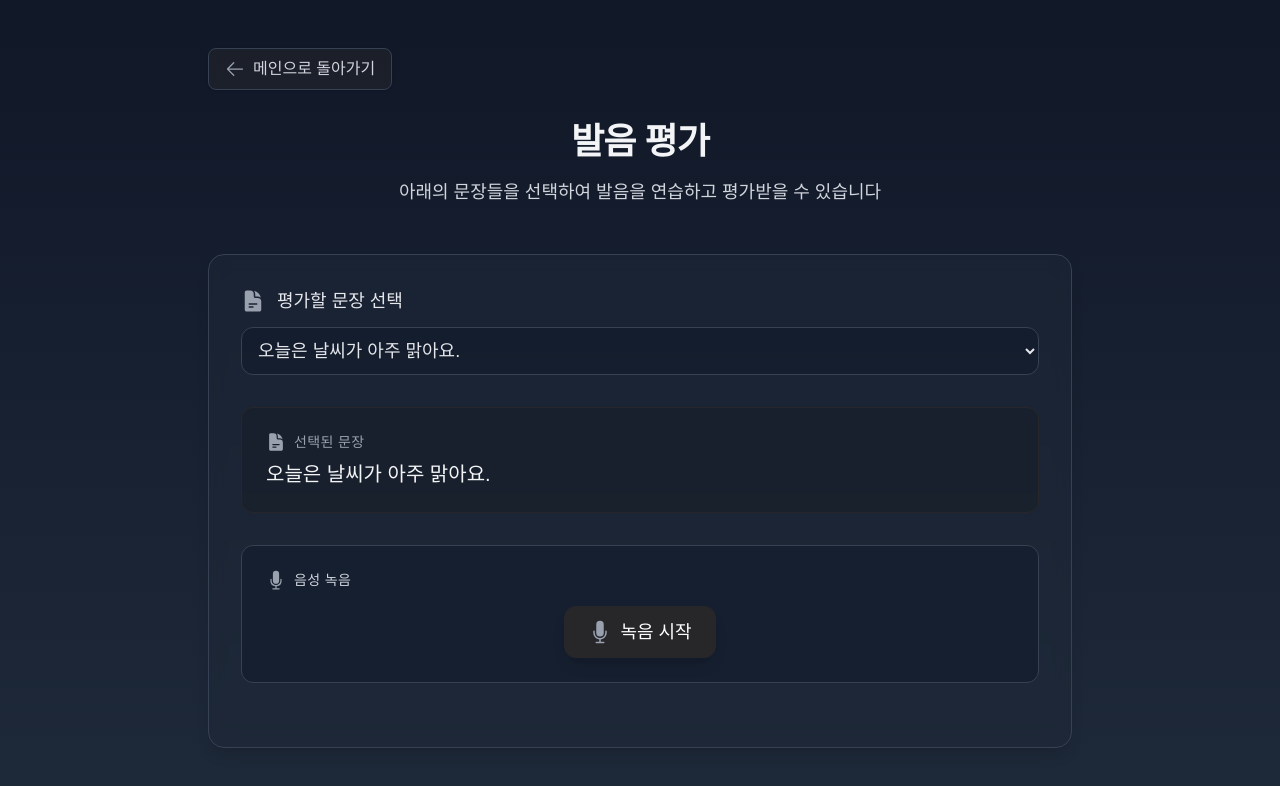
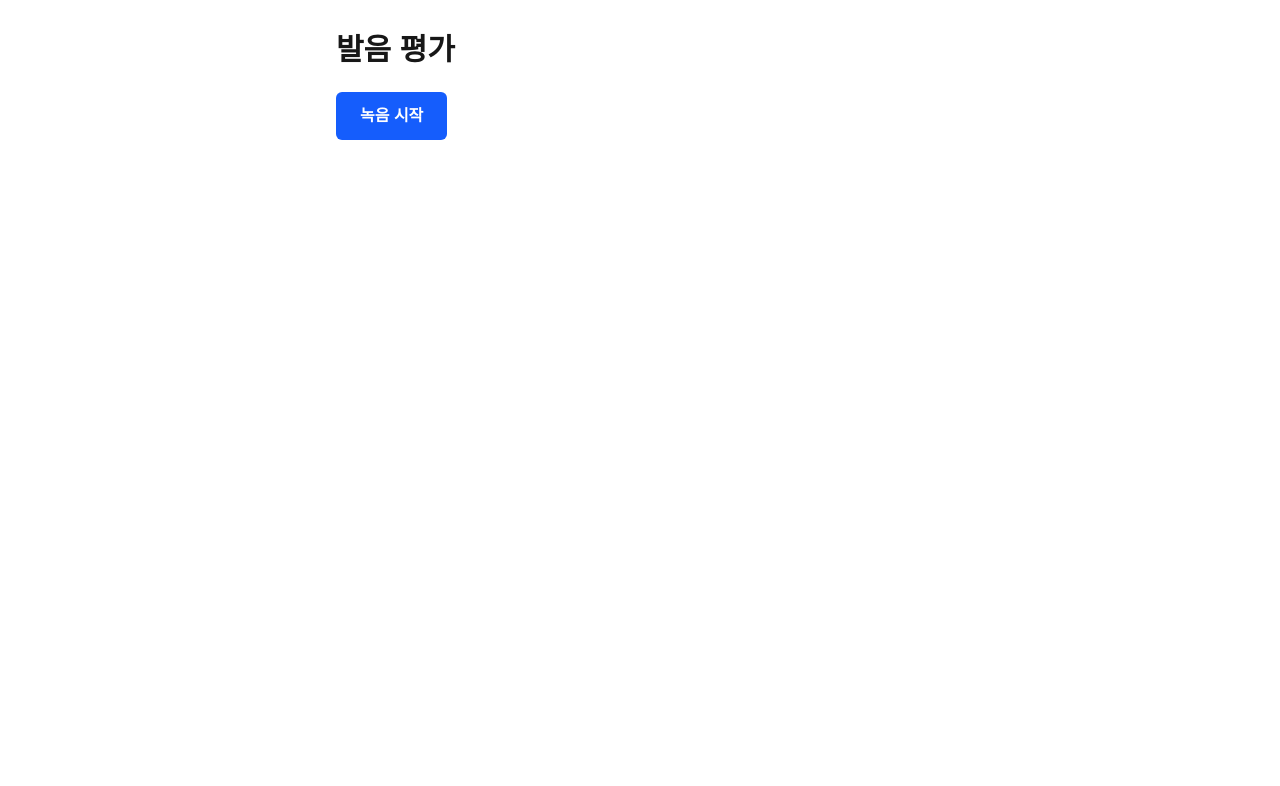
Before and after one commit to KTFplus/KTF_frontend, a Next.js app: page /pronunciation in a window 1280 px wide. Shown: the top 786 px of the page. Built offline with nearby package versions, Linux system fonts and the light colour scheme.

Commit message:
Update page.tsx

```diff
--- a/src/app/pronunciation/page.tsx
+++ b/src/app/pronunciation/page.tsx
@@ -1,66 +1,71 @@
 'use client';
 
-import { useState } from 'react';
-import Link from 'next/link';
-import { ArrowLeftIcon } from '@heroicons/react/24/solid';
-import { PronunciationEvaluator } from '@/components/pronunciation/PronunciationEvaluator';
-import { evaluatePronunciation } from '@/lib/api';
+import React, { useState, useRef } from 'react';
 
 export default function PronunciationPage() {
-  const [sentences] = useState([
-    { id: '1', text: '오늘은 날씨가 아주 맑아요.' },
-    { id: '2', text: '저는 한국어를 배우고 있습니다.' },
-    { id: '3', text: '학교에 가는 길에 친구를 만났어요.' },
-    { id: '4', text: '사과와 바나나를 샀습니다.' },
-    { id: '5', text: '내일 같이 점심 먹을까요?' },
-    { id: '6', text: '저녁에 공원에서 산책했어요.' },
-    { id: '7', text: '책상 위에 연필이 있어요.' },
-    { id: '8', text: '내일은 중요한 시험이 있습니다.' },
-    { id: '9', text: '머리가 아파서 병원에 왔어요.' },
-    { id: '10', text: '지하철을 타고 회사에 갑니다.' },
-  ]);
+  const [recording, setRecording] = useState(false);
+  const [result, setResult] = useState('');
+  const mediaRecorderRef = useRef<MediaRecorder | null>(null);
+  const audioChunksRef = useRef<Blob[]>([]);
 
-  const handleEvaluate = async (audioBlob: Blob, sentenceId: string) => {
-    try {
-      const result = await evaluatePronunciation(audioBlob, sentenceId, 'test-user');
-      return result;
-    } catch (error) {
-      console.error('Error evaluating pronunciation:', error);
-      throw error;
-    }
+  const startRecording = async () => {
+    const stream = await navigator.mediaDevices.getUserMedia({ audio: true });
+    const mediaRecorder = new MediaRecorder(stream);
+    mediaRecorderRef.current = mediaRecorder;
+    audioChunksRef.current = [];
+
+    mediaRecorder.ondataavailable = (e) => {
+      if (e.data.size > 0) {
+        audioChunksRef.current.push(e.data);
+      }
+    };
+
+    mediaRecorder.onstop = async () => {
+      const audioBlob = new Blob(audioChunksRef.current, { type: 'audio/wav' });
+      const formData = new FormData();
+      formData.append('audio', audioBlob);
+
+      try {
+        const response = await fetch('https://f15f-34-16-173-13.ngrok-free.app/api/evaluate', {
+          method: 'POST',
+          body: formData,
+        });
+
+        const data = await response.json();
+        setResult(data.result || '결과 없음');
+      } catch (err) {
+        console.error(err);
+        setResult('에러 발생');
+      }
+    };
+
+    mediaRecorder.start();
+    setRecording(true);
+  };
+
+  const stopRecording = () => {
+    mediaRecorderRef.current?.stop();
+    setRecording(false);
   };
 
   return (
-    <main className="min-h-screen bg-gradient-to-b from-gray-900 to-gray-800">
-      <div className="container mx-auto max-w-4xl px-4 py-6 sm:py-12">
-        <div className="mb-6 sm:mb-8">
-          <Link
-            href="/"
-            className="inline-flex items-center px-3 py-1.5 sm:px-4 sm:py-2 text-sm sm:text-base text-gray-300 hover:text-white bg-zinc-800/50 rounded-lg shadow-sm hover:shadow transition-all duration-300 border border-gray-700"
-          >
-            <ArrowLeftIcon className="w-4 h-4 sm:w-5 sm:h-5 mr-2 text-gray-400" />
-            메인으로 돌아가기
-          </Link>
+    <div className="p-8 max-w-2xl mx-auto">
+      <h1 className="text-3xl font-bold mb-6">발음 평가</h1>
+      <button
+        onClick={recording ? stopRecording : startRecording}
+        className={`px-6 py-3 rounded-md text-white font-semibold ${
+          recording ? 'bg-red-600' : 'bg-blue-600'
+        }`}
+      >
+        {recording ? '녹음 종료' : '녹음 시작'}
+      </button>
+
+      {result && (
+        <div className="mt-6 p-4 border rounded bg-gray-100">
+          <h2 className="font-semibold">결과:</h2>
+          <p>{result}</p>
         </div>
-
-        <div className="mb-8 sm:mb-12 text-center">
-          <h1 className="text-2xl sm:text-4xl font-bold tracking-tight mb-3 sm:mb-4">
-            <span className="text-gray-100">
-              발음 평가
-            </span>
-          </h1>
-          <p className="text-base sm:text-lg text-gray-300 max-w-2xl mx-auto px-4">
-            아래의 문장들을 선택하여 발음을 연습하고 평가받을 수 있습니다
-          </p>
-        </div>
-
-        <div className="bg-gray-800/50 rounded-xl sm:rounded-2xl shadow-lg border border-gray-700 hover:shadow-xl transition-shadow duration-300 backdrop-blur-sm p-4 sm:p-8">
-          <PronunciationEvaluator
-            sentences={sentences}
-            onEvaluate={handleEvaluate}
-          />
-        </div>
-      </div>
-    </main>
+      )}
+    </div>
   );
 }
```
